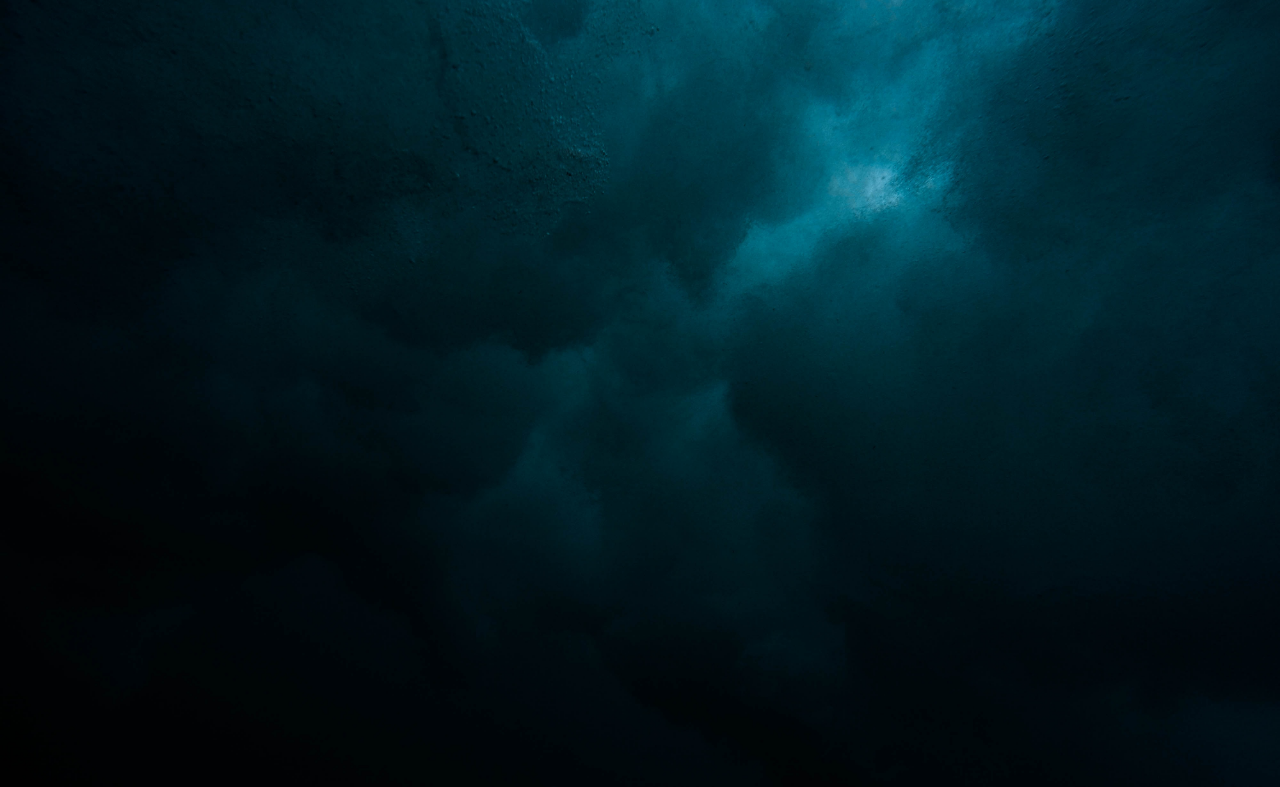
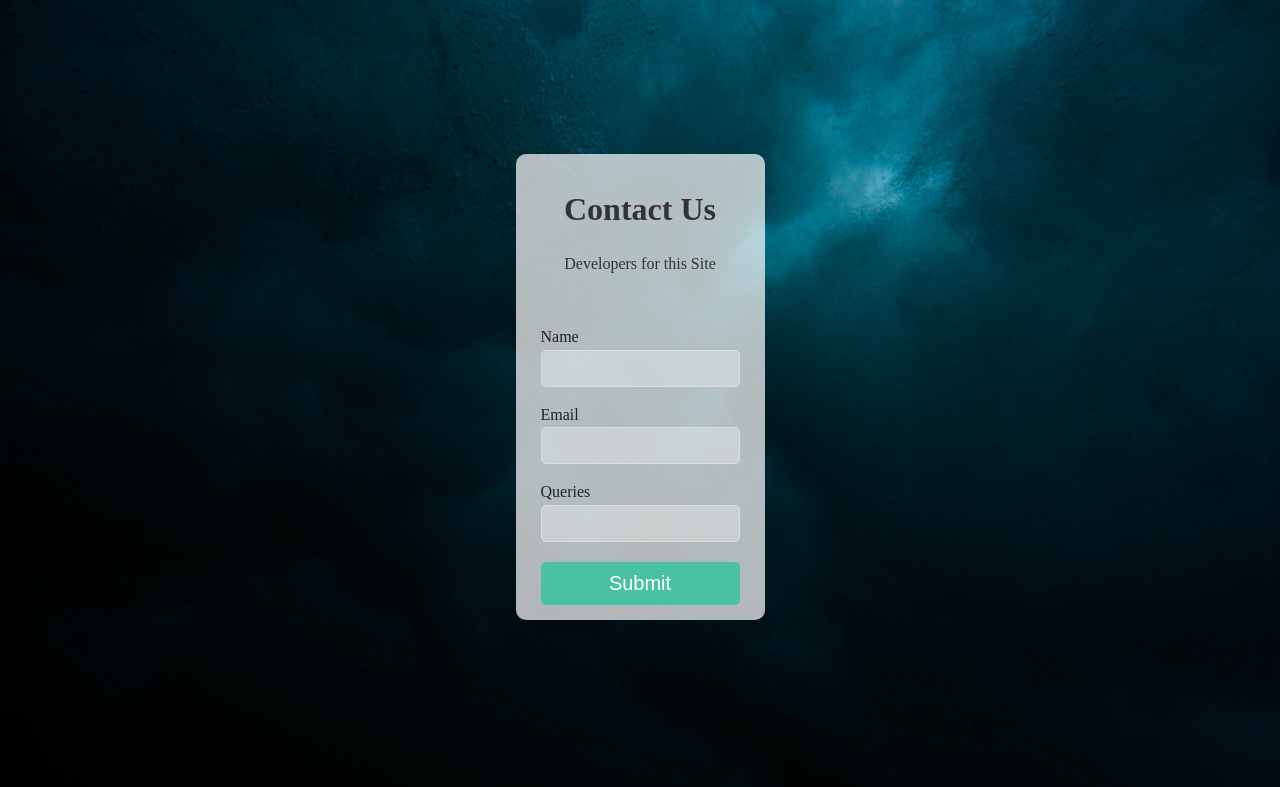
Before and after one commit to Dixon-Antony/pg-recommender-system, a Flask app: page /contact in a window 1280 px wide. Shown: the part 64-851 px from the top of the page. Run offline with Flask 2, Linux system fonts and the light colour scheme.

Commit message:
contact css

```diff
--- a/static/CSS/style.css
+++ b/static/CSS/style.css
@@ -373,3 +373,9 @@
   padding: 20px;
   transition: all 0.5s ease-in-out;
 }
+#contact-form-container {
+  max-width: 400px;
+  margin: 30px auto;
+  padding: 20px;
+  transition: all 0.5s ease-in-out;
+}
--- a/templates/contact.html
+++ b/templates/contact.html
@@ -30,7 +30,7 @@
     <br/>
     <br/>
     <div class="container">
-      <div id="form-container">
+      <div id="contact-form-container">
         <div class="form-wrap">
           <h1>Contact Us</h1>
           <p>Developers for this Site</p>
```
